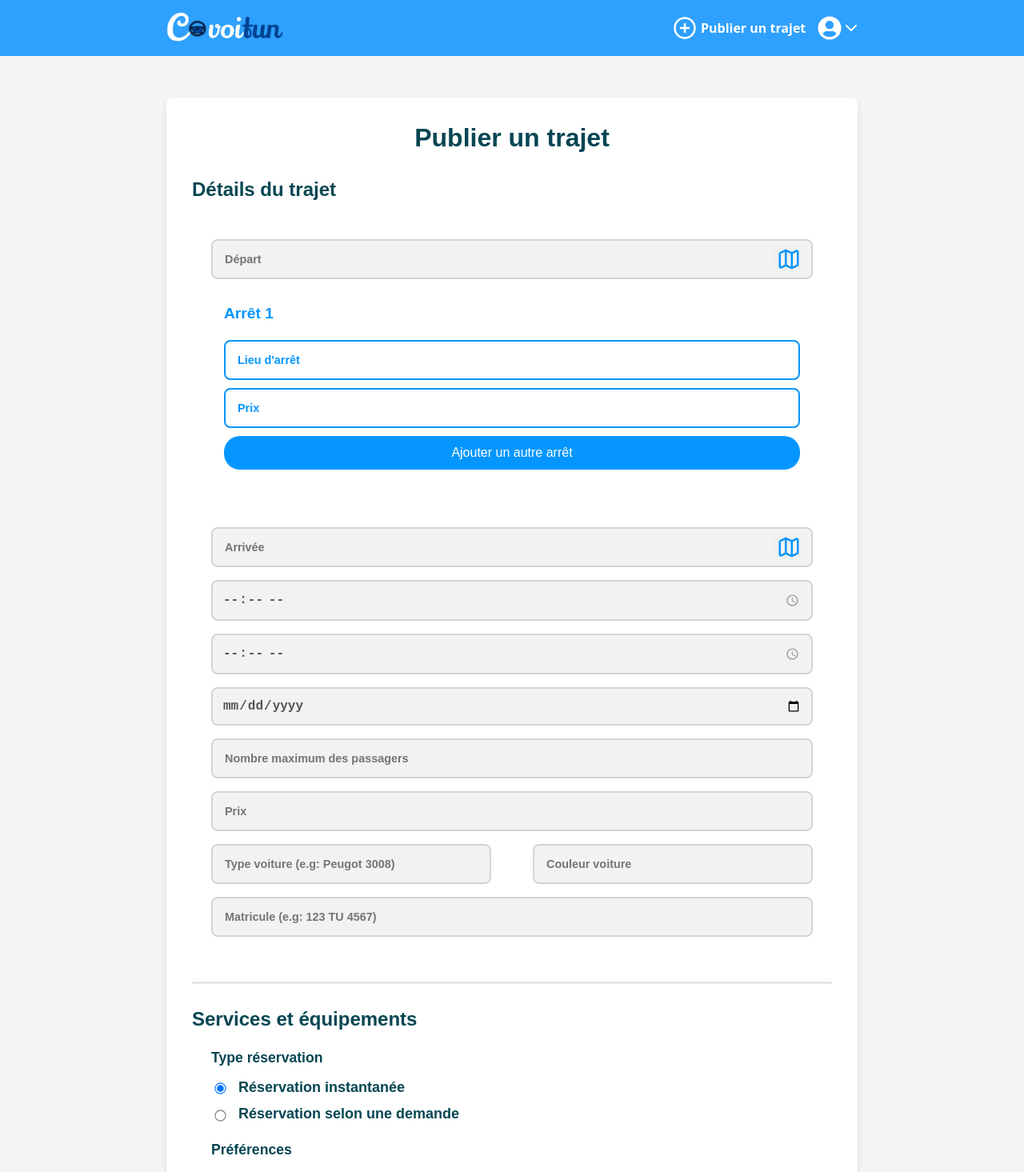
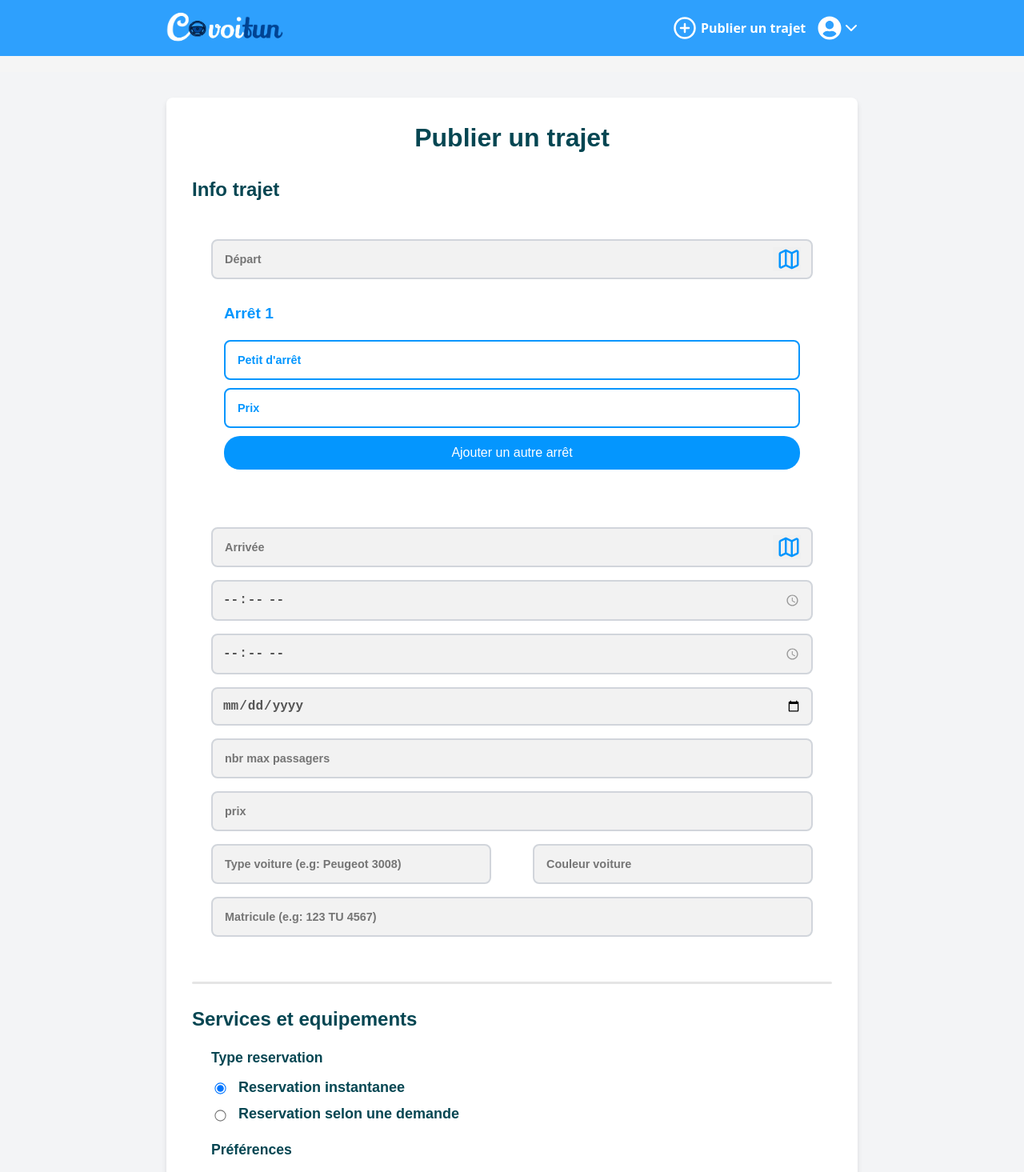
Before and after one commit to MoezBenJemiaa/CONV_TUN, a React (Create React App) app in the folder Front/: page /PublishTrip in a window 1280 px wide. Shown: the top 1465 px of the page at 80% size. Built offline with nearby package versions, Linux system fonts and the light colour scheme; no server answers; sample sign-in values are in the browser's storage.

Commit message:
version finale

```diff
--- a/Front/src/trajet/PublishTrip/PublishTrip.jsx
+++ b/Front/src/trajet/PublishTrip/PublishTrip.jsx
@@ -1,6 +1,7 @@
-import React, { useState, useEffect } from "react";
+import React, { useState } from "react";
 import LocationSelectorMap from "./LocationSelectorMap";
 import styles from "./PublishTrip.module.css";
+import { CiMap } from "react-icons/ci";
 import { MapIcon } from "lucide-react";
 import { jwtDecode } from "jwt-decode";
 import axios from "axios";
@@ -169,28 +170,18 @@ function PublishTrip() {
       .forEach((input) => (input.value = ""));
   };
 
-  const [today, setToday] = useState("");
-
-  useEffect(() => {
-    // Get today's date in the format YYYY-MM-DD
-    const currentDate = new Date();
-    currentDate.setDate(currentDate.getDate()); // Set the current date to today
-    const formattedDate = currentDate.toISOString().split("T")[0]; // Format the date as 'yyyy-mm-dd'
-    setToday(formattedDate); // Update the state with today's date
-  }, []);
-
   return (
     <div className={styles.container}>
       <div className={styles.card}>
         <h2 className={styles.title}>Publier un trajet</h2>
 
         <div className={styles.section}>
-          <h3 className={styles.sectionTitle}>Détails du trajet</h3>
+          <h3 className={styles.sectionTitle}>Info trajet</h3>
 
           <div className={styles.departure}>
             <div className={styles.champ}>
               {/*<input type="text" placeholder="Depart" className={styles.input} />
-                <p>.</p> */}
+               */}
 
               <input
                 type="text"
@@ -219,7 +210,7 @@ function PublishTrip() {
                 <h5>Arrêt {index + 1}</h5>
                 <input
                   type="text"
-                  placeholder="Lieu d'arrêt"
+                  placeholder="Petit d'arrêt"
                   className={styles.input}
                   value={stop.name}
                   onChange={(e) =>
@@ -246,7 +237,7 @@ function PublishTrip() {
 
             <div className={styles.champ}>
               {/*<input type="text" placeholder="Arrivee" className={styles.input} />
-                <p>.</p>*/}
+               */}
               <input
                 type="text"
                 placeholder="Arrivée"
@@ -256,7 +247,7 @@ function PublishTrip() {
                   setArrival({ ...arrival, name: e.target.value })
                 }
                 onClick={() => {
-                  setSelecting("arrival");
+                  setSelecting("departure");
                   setShowMap(true);
                 }}
               />
@@ -272,7 +263,6 @@ function PublishTrip() {
             <div className={styles.champ}>
               <input
                 type="time"
-                step="300"
                 placeholder="Horraire de depart"
                 className={styles.input}
               />
@@ -280,7 +270,6 @@ function PublishTrip() {
             <div className={styles.champ}>
               <input
                 type="time"
-                step="300"
                 placeholder="Horraire d’arrivee"
                 className={styles.input}
               />
@@ -290,20 +279,19 @@ function PublishTrip() {
                 type="date"
                 placeholder="Date du trajet"
                 className={styles.input}
-                min={today}
               />
             </div>
             <div className={styles.champ}>
               <input
                 type="number"
-                placeholder="Nombre maximum des passagers"
+                placeholder="nbr max passagers"
                 className={styles.input}
               />
             </div>
             <div className={styles.champ}>
               <input
                 type="number"
-                placeholder="Prix"
+                placeholder="prix"
                 className={styles.input}
               />
             </div>
@@ -311,7 +299,7 @@ function PublishTrip() {
               <div className={styles.champ}>
                 <input
                   type="text"
-                  placeholder="Type voiture (e.g: Peugot 3008)"
+                  placeholder="Type voiture (e.g: Peugeot 3008)"
                   className={styles.input}
                 />
               </div>
@@ -336,10 +324,10 @@ function PublishTrip() {
         <hr />
 
         <div className={styles.section}>
-          <h3 className={styles.sectionTitle}>Services et équipements</h3>
+          <h3 className={styles.sectionTitle}>Services et equipements</h3>
 
           <div className={styles.reservationType}>
-            <h4 className={styles.subtitle}>Type réservation</h4>
+            <h4 className={styles.subtitle}>Type reservation</h4>
             <label className={styles.radioLabel}>
               <input
                 type="radio"
@@ -348,7 +336,7 @@ function PublishTrip() {
                 checked={reservationType === "instant"}
                 onChange={() => setReservationType("instant")}
               />
-              Réservation instantanée
+              Reservation instantanee
             </label>
             <label className={styles.radioLabel}>
               <input
@@ -358,7 +346,7 @@ function PublishTrip() {
                 checked={reservationType === "request"}
                 onChange={() => setReservationType("request")}
               />
-              Réservation selon une demande
+              Reservation selon une demande
             </label>
           </div>
 
@@ -410,7 +398,7 @@ function PublishTrip() {
           <div className={styles.description}>
             <h4 className={styles.subtitle}>Ajouter une description</h4>
             <textarea
-              placeholder="Dites-nous en un peu plus"
+              placeholder="Léguer ici votre texte"
               className={styles.textarea}
             ></textarea>
           </div>
```
